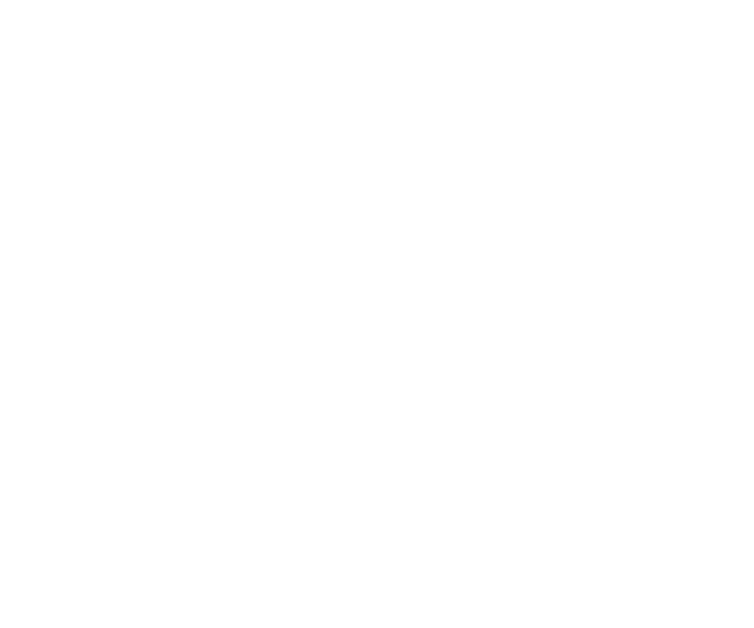
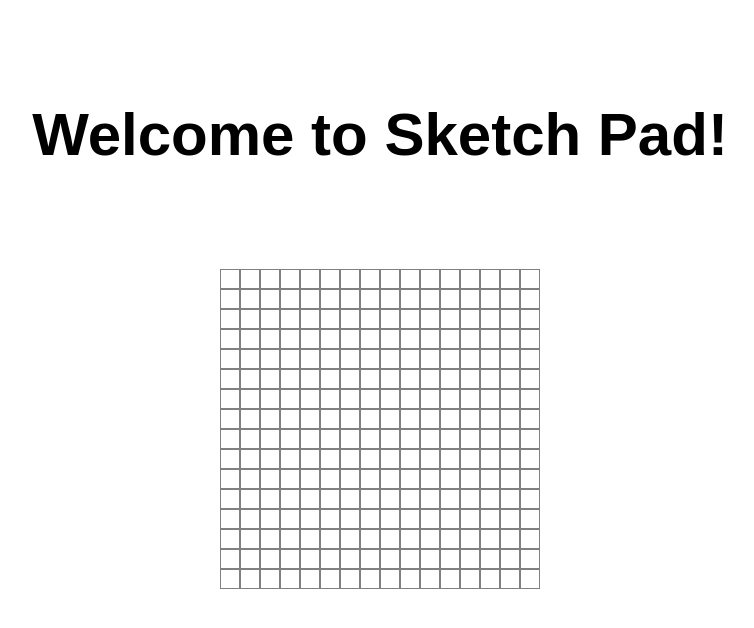
Before and after one commit to js-dot-bucket/sketchpad, a plain HTML site: page index.html in a window 1280 px wide. Shown: the whole page, without its empty margins (260-1014 px from the left). Drawn offline with Linux system fonts and the light colour scheme.

Commit message:
Add 16x16 grid of boxes for sketch pad

```diff
--- a/index.html
+++ b/index.html
@@ -6,5 +6,8 @@
     <script src="scripts/home.js" defer></script>
   </head>
   <body>
+    <h1> Welcome to Sketch Pad! </h1>
+    <div class="container">
+    </div>
   </body>
 </html>
--- a/scripts/home.js
+++ b/scripts/home.js
@@ -0,0 +1,6 @@
+let container = document.querySelector(".container");
+for (let i=0; i<256; i++){
+  let box = document.createElement("div");
+  box.classList.add("box");
+  container.appendChild(box);
+}
--- a/styles/home.css
+++ b/styles/home.css
@@ -0,0 +1,31 @@
+*{
+  padding: 0;
+  margin: 0;
+  box-sizing: border-box;
+}
+
+body{
+  display: flex;
+  flex-direction: column;
+  align-items: center;
+  justify-content: center;
+  font-family: sans-serif;
+}
+
+h1{
+  font-size: 60px;
+  padding: 100px;
+}
+
+.container{
+  display: flex;
+  flex-wrap: wrap;
+  width: 320px;
+  height: 320px;
+}
+
+.box{
+  width: 20px;
+  height: 20px;
+  border: 1px solid grey;
+}
```
